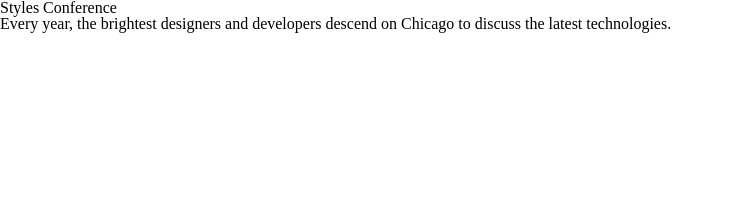
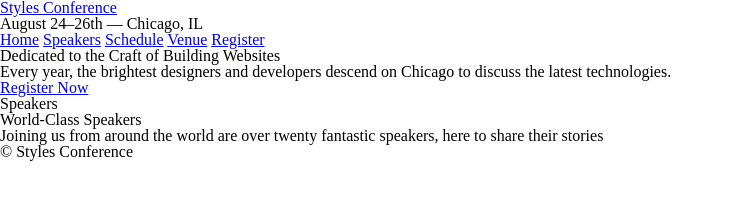
Before and after one commit to HerunTarun/ls202, a plain HTML site: page tutorials/build-first-webpage/index.html in a window 1280 px wide. Shown: the whole page, without its empty margins (0-734 px from the left). Drawn offline with Linux system fonts and the light colour scheme.

Commit message:
completed tutorials

```diff
--- a/tutorials/build-first-webpage/index.html
+++ b/tutorials/build-first-webpage/index.html
@@ -6,7 +6,31 @@
     <link rel="stylesheet" href="assets/stylesheets/main.css">
   </head>
   <body>
-    <h1>Styles Conference</h1>
-    <p>Every year, the brightest designers and developers descend on Chicago to discuss the latest technologies.</p>
+    <header>
+      <h1>
+        <a href="index.html">Styles Conference</a>
+      </h1>
+      <h3>August 24&ndash;26th &mdash; Chicago, IL</h3>
+      <nav>
+        <a href="index.html">Home</a>
+        <a href="speakers.html">Speakers</a>
+        <a href="schedule.html">Schedule</a>
+        <a href="venue.html">Venue</a>
+        <a href="register.html">Register</a>
+      </nav>
+    </header>
+    <section>
+      <h2>Dedicated to the Craft of Building Websites</h2>
+      <p>Every year, the brightest designers and developers descend on Chicago to discuss the latest technologies.</p>
+      <a href="register.html">Register Now</a>
+    </section>
+    <section>
+      <h5>Speakers</h5>
+      <h3>World-Class Speakers</h3>
+      <p>Joining us from around the world are over twenty fantastic speakers, here to share their stories</p>
+    </section>
+    <footer>
+      <small>&copy; Styles Conference</small>
+    </footer>
   </body>
 </html>
```
